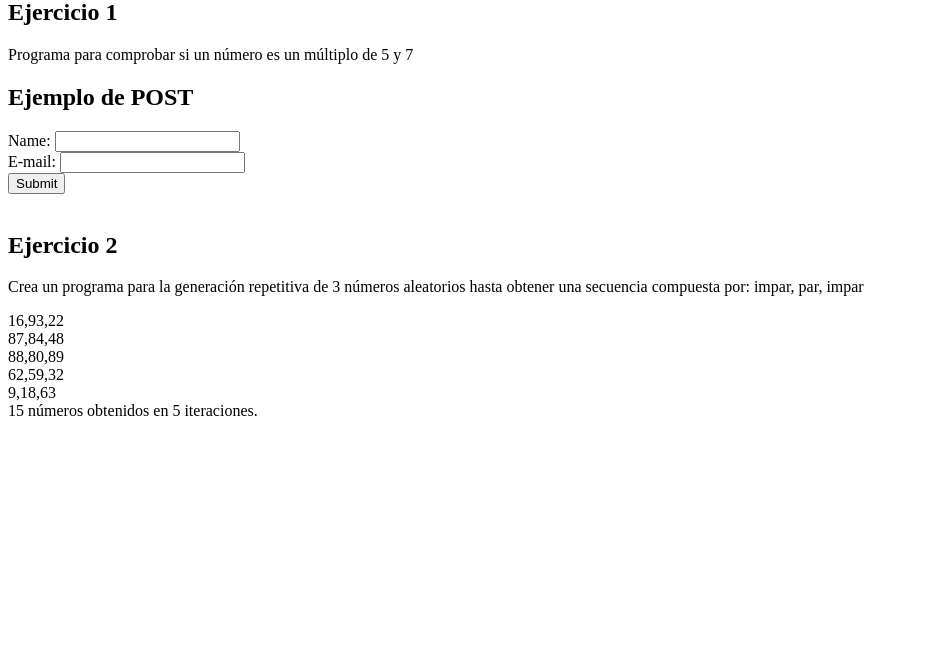
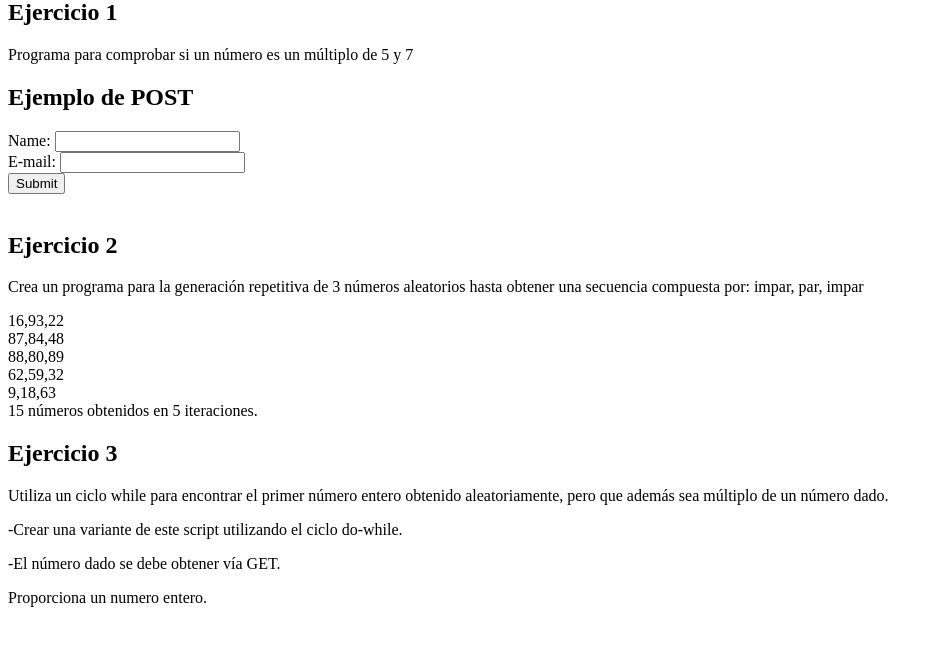
Before and after one commit to ArelyFlowers/tecnologiasw, a PHP site: page /tecnologiasw/ in a window 1280 px wide. Shown: the part 21-667 px from the top of the page, without its empty margins (0-939 px from the left). Run offline with PHP 8.4, Linux system fonts and the light colour scheme.

Commit message:
Cargando Ejercicio 3 de p04

```diff
--- a/practicas/P04/index.php
+++ b/practicas/P04/index.php
@@ -6,7 +6,7 @@
     <title>Práctica 4</title>
 </head>
 <body>
-    <h2>Ejercicio 1</h2>
+     <h2>Ejercicio 1</h2>
     <p>Programa para comprobar si un número es un múltiplo de 5 y 7</p>
     <?php
         if(isset($_GET['numero']))
@@ -71,5 +71,30 @@
            echo "$numerosGen números obtenidos en $iteraciones iteraciones.";
         ?>
 
+<h2>Ejercicio 3</h2>
+           <p>Utiliza un ciclo while para encontrar el primer número entero obtenido aleatoriamente,
+           pero que además sea múltiplo de un número dado.</p>
+           <p>-Crear una variante de este script utilizando el ciclo do-while.</p>
+           <p>-El número dado se debe obtener vía GET.</p>
+
+           <?php
+            $numerodado = isset($_GET['numero']) ? intval($_GET['numero']) : 0;
+
+            if ($numerodado <= 0) {
+            echo "Proporciona un numero entero.";
+            }
+            else {
+            $resultado = 0;
+            do {
+                $numAleatorio = rand(1, 200);
+              if ($numAleatorio % $numerodado == 0) {
+                 $resultado = $numAleatorio;
+             break;}
+            }
+            while (true);
+
+              echo "El primer número entero aleatorio múltiplo de $numerodado es: $resultado";
+            }
+?>
 </body>
 </html>
```
